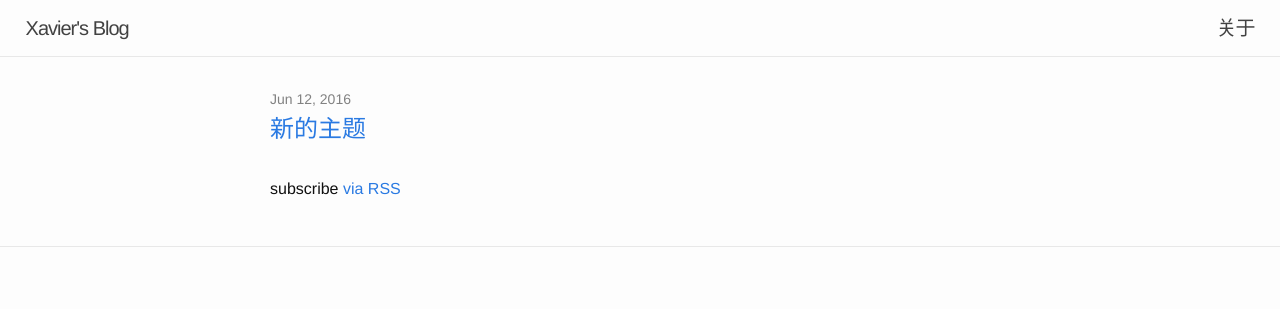
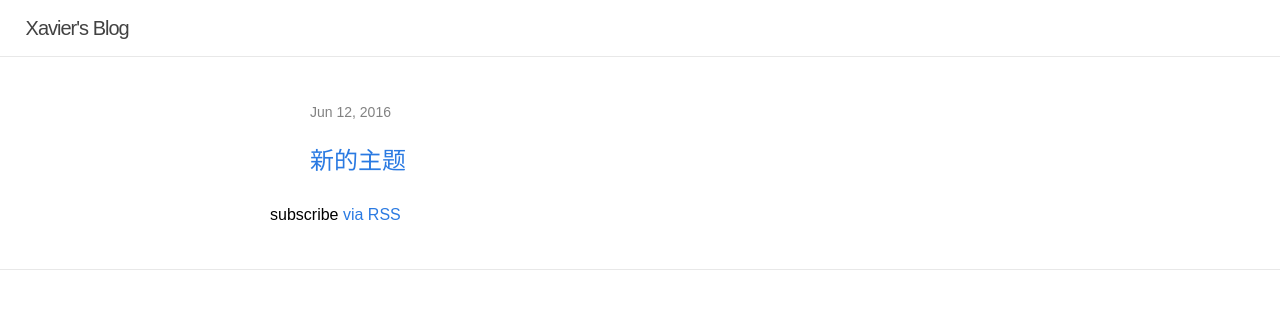
Before and after one commit to dd1994/dd1994.github.io, a Jekyll site: the page built from index.html, in a window 1280 px wide. Shown: the top 309 px of the page. Built offline with Jekyll 4.4.1, drawn with Linux system fonts in a browser that asks for light colours.

Commit message:
调整样式

```diff
--- a/_includes/header.html
+++ b/_includes/header.html
@@ -1,4 +1,3 @@
 <header class="site-header">
     <a class="site-title title" href="{{ site.baseurl }}/">{{ site.title }}</a>
-    <a class="site-title site-title-about" href="{{ site.baseurl }}/about">关于</a>
 </header>
--- a/_sass/_base.scss
+++ b/_sass/_base.scss
@@ -1,31 +1,3 @@
-/**
- * Reset some basic elements
- */
-body, h1, h2, h3, h4, h5, h6,
-p, blockquote, pre, hr,
-dl, dd, ol, ul, figure {
-    margin: 0;
-    padding: 0;
-}
-
-
-
-/**
- * Basic styling
- */
-body {
-    font: $base-font-weight #{$base-font-size}/#{$base-line-height} $base-font-family;
-    color: $text-color;
-    background-color: $background-color;
-    -webkit-text-size-adjust: 100%;
-    -webkit-font-feature-settings: "kern" 1;
-    -moz-font-feature-settings: "kern" 1;
-    -o-font-feature-settings: "kern" 1;
-    font-feature-settings: "kern" 1;
-    font-kerning: normal;
-}
-
-
 
 /**
  * Set `margin-bottom` to maintain vertical rhythm
--- a/_sass/_layout.scss
+++ b/_sass/_layout.scss
@@ -7,10 +7,6 @@
     border-bottom: 1px solid $grey-color-light;
     min-height: 56px;
     position: relative;
-}
-
-.site-title-about {
-    right: 2vw;
 }
 
 .title {
```
Also changed, not shown: about.md (deleted, +0 -8 lines).
